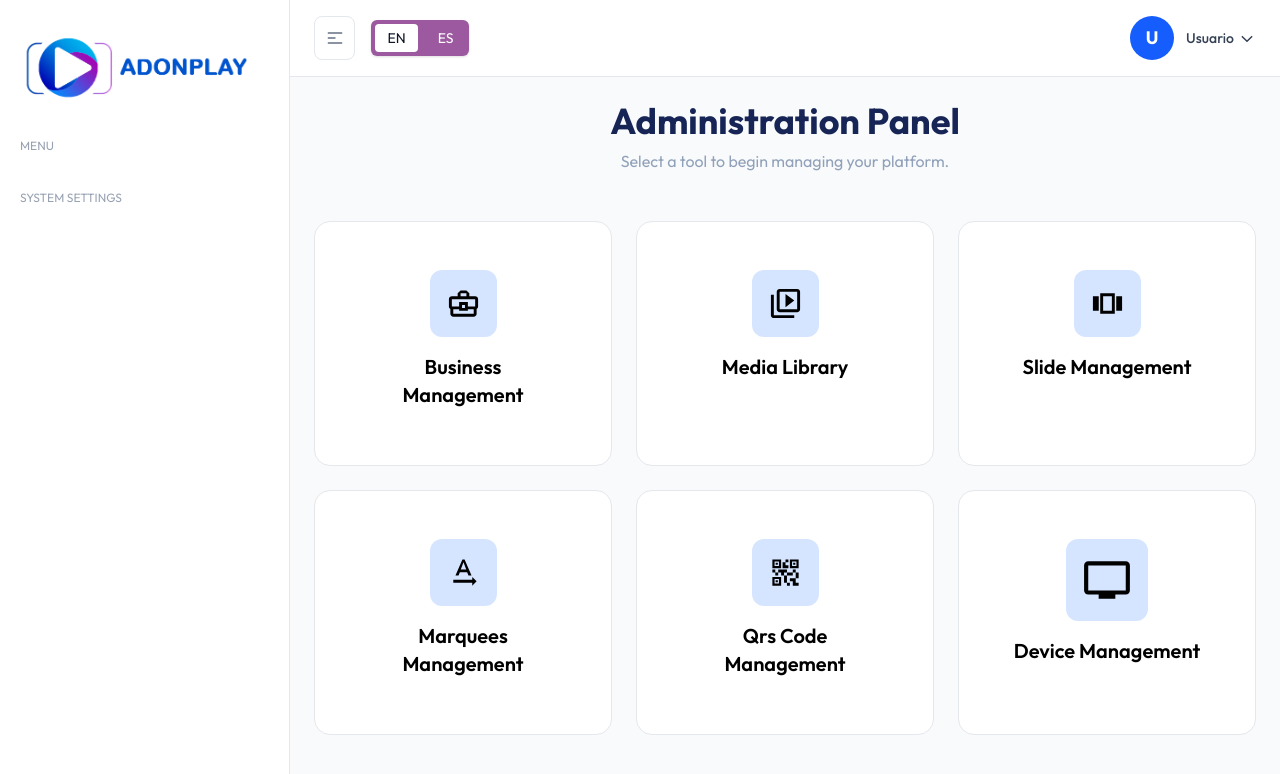
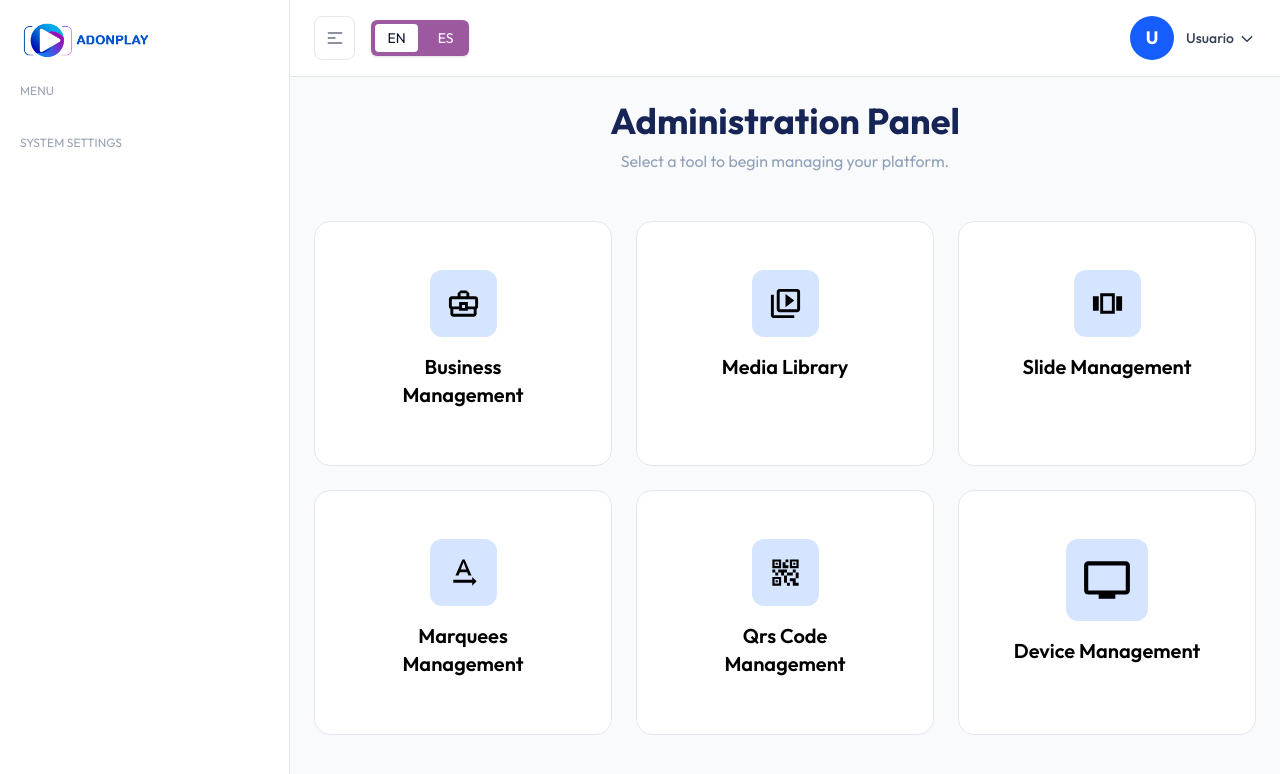
Before and after one commit to ernestgm/adonplay-frontend, a Next.js app: page / in a window 1280 px wide. Shown: the top 774 px of the page. Built offline with nearby package versions, Linux system fonts and the light colour scheme.

Commit message:
Add toggle functionality for sidebar on navigation links

```diff
--- a/src/layout/AppSidebar.tsx
+++ b/src/layout/AppSidebar.tsx
@@ -324,7 +324,7 @@ const AppSidebar: React.FC = () => {
             onMouseLeave={() => setIsHovered(false)}
         >
             <div
-                className={`py-8 flex  ${
+                className={`py-5 flex  ${
                     !isExpanded && !isHovered ? "lg:justify-center" : "justify-start"
                 }`}
             >
@@ -332,17 +332,9 @@ const AppSidebar: React.FC = () => {
                     {isExpanded || isHovered || isMobileOpen ? (
                         <>
                             <Image
-                                className="dark:hidden"
                                 src="/images/logo/logo.png"
                                 alt="Logo"
-                                width={230}
-                                height={40}
-                            />
-                            <Image
-                                className="hidden dark:block"
-                                src="/images/logo/logo-dark.png"
-                                alt="Logo"
-                                width={230}
+                                width={130}
                                 height={40}
                             />
                         </>
```
